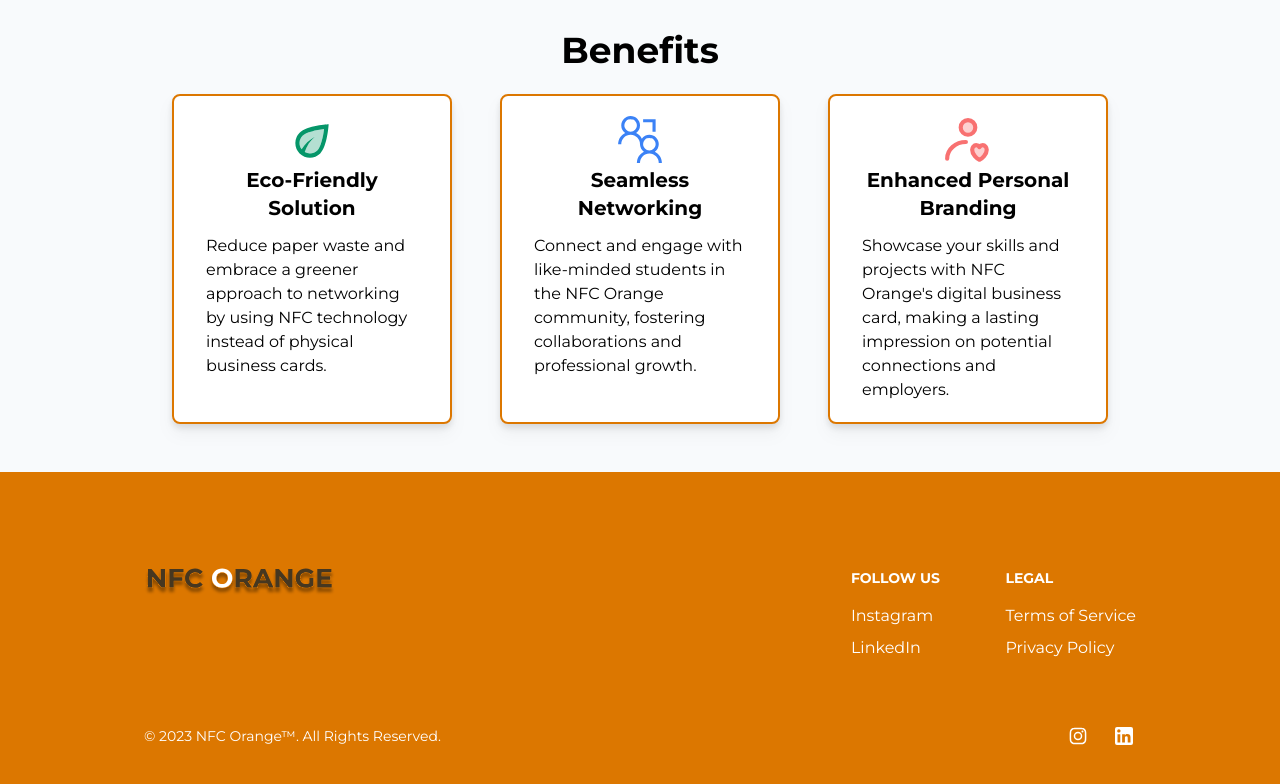
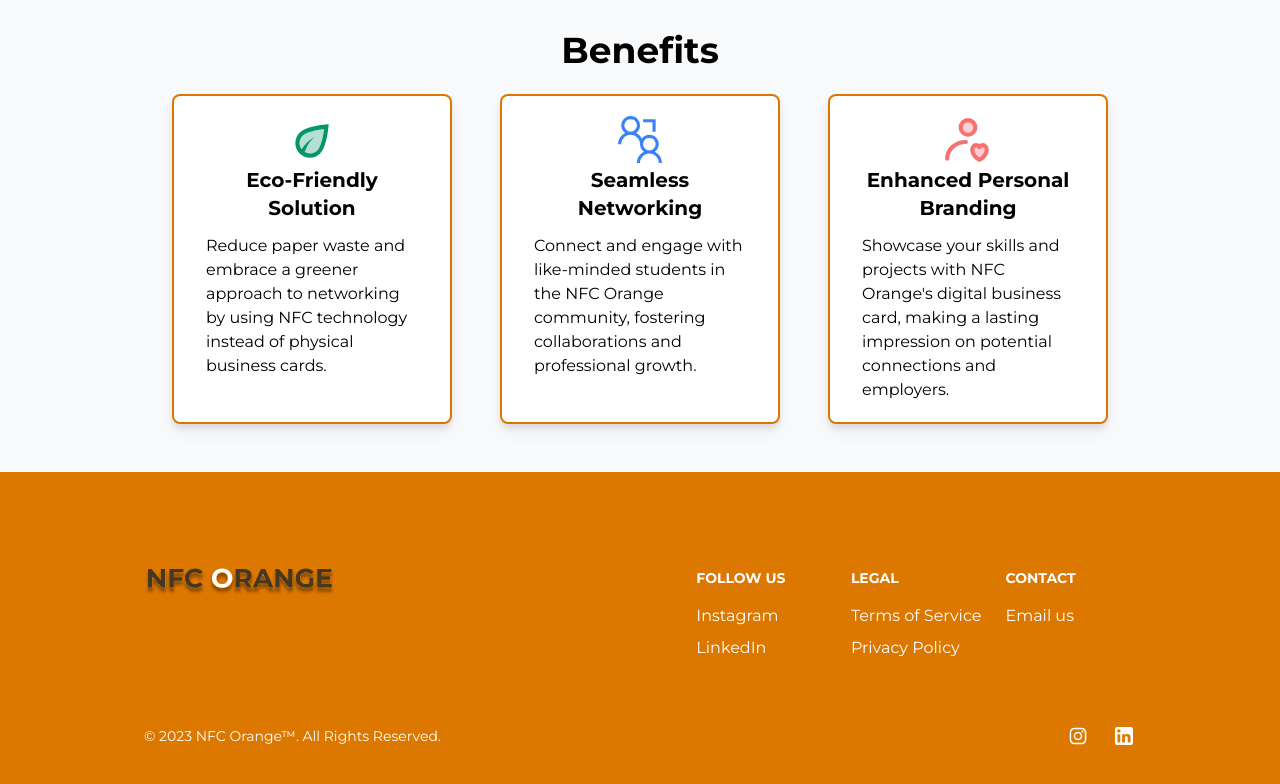
Before and after one commit to KhoiUna/nfc-orange, a Next.js app in the folder web/: page / in a window 1280 px wide. Shown: the part 802-1586 px from the top of the page. Built offline with nearby package versions, Linux system fonts and the light colour scheme; no server answers.

Commit message:
update footer: add email column

```diff
--- a/web/app/page.tsx
+++ b/web/app/page.tsx
@@ -19,20 +19,7 @@ export const Footer = () => (
                     </div>
                 </div>
 
-                <div className="grid grid-cols-2 gap-8 sm:gap-6">
-                    {/* CHANGE: Uncomment for addition section */}
-                    {/* <div>
-                                <h2 className="mb-4 text-sm font-bold uppercase text-white">Resources</h2>
-                                <ul className="text-white font-medium">
-                                    <li className="mb-2">
-                                        <a href="https://flowbite.com/" className="hover:underline">Flowbite</a>
-                                    </li>
-                                    <li>
-                                        <a href="https://tailwindcss.com/" className="hover:underline">Tailwind CSS</a>
-                                    </li>
-                                </ul>
-                            </div> */}
-
+                <div className="grid grid-cols-3 gap-8 sm:gap-6">
                     <div>
                         <h2 className="mb-4 text-sm font-bold uppercase text-white">Follow us</h2>
                         <ul className="text-white font-medium">
@@ -44,6 +31,7 @@ export const Footer = () => (
                             </li>
                         </ul>
                     </div>
+
                     <div>
                         <h2 className="mb-4 text-sm font-bold uppercase text-white">Legal</h2>
                         <ul className="text-white font-medium">
@@ -52,6 +40,15 @@ export const Footer = () => (
                             </li>
                             <li>
                                 <a href="/privacy-policy" className="hover:underline">Privacy Policy</a>
+                            </li>
+                        </ul>
+                    </div>
+
+                    <div>
+                        <h2 className="mb-4 text-sm font-bold uppercase text-white">Contact</h2>
+                        <ul className="text-white font-medium">
+                            <li className="mb-2">
+                                <a href="mailto:contact@mg.nfcorange.com" className="hover:underline">Email us</a>
                             </li>
                         </ul>
                     </div>
```
